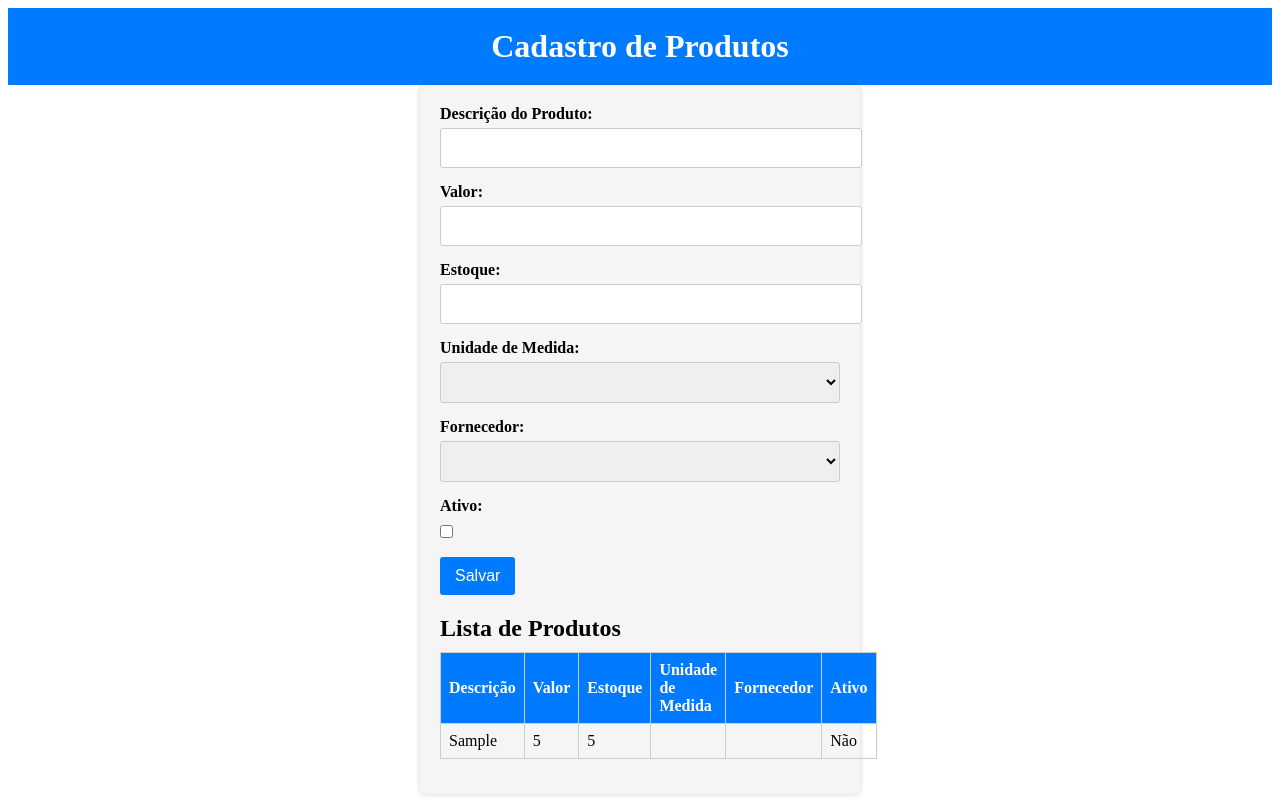
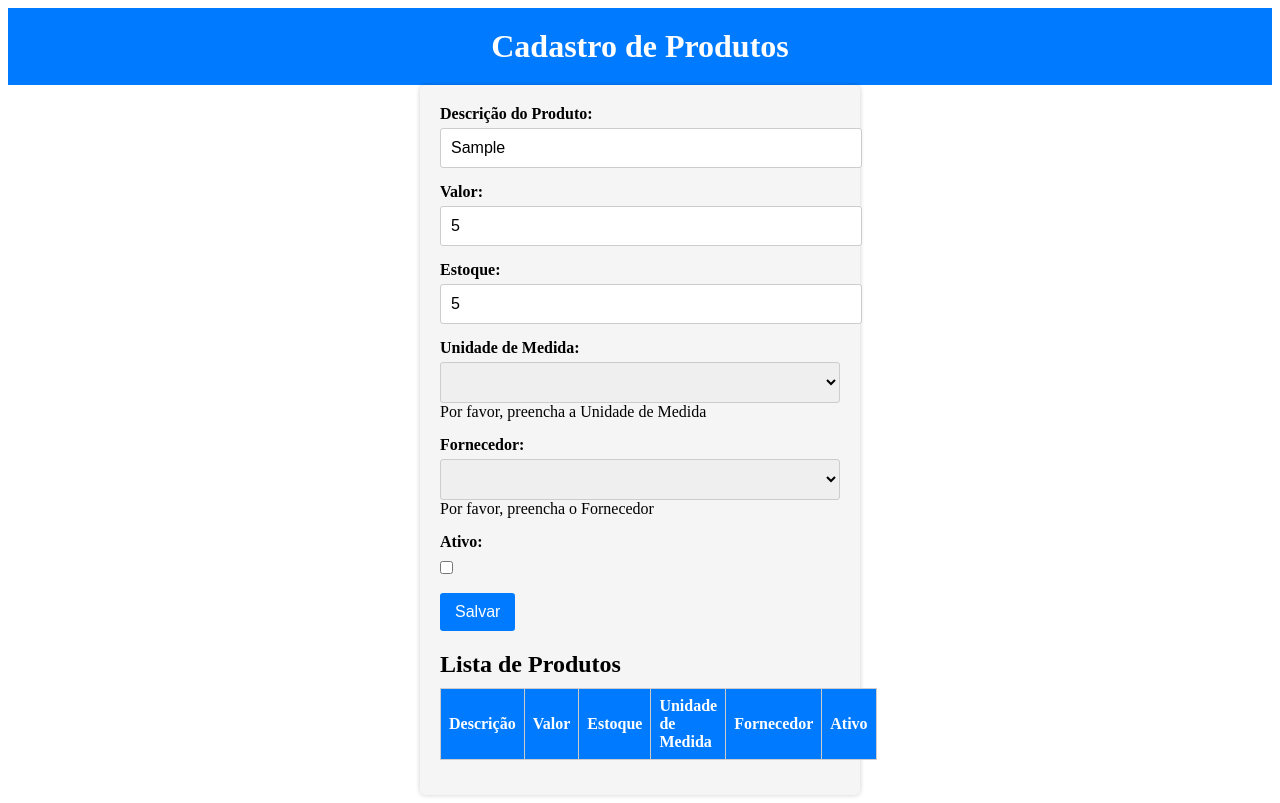
Before and after one commit to Victor-Prudente/projeto-frontend-4-per-si, an Angular app: page / in a window 1280 px wide. Both pictures are taken after typing "Sample", "5", "5" into the empty fields and a click on the button "Salvar". Built offline with nearby package versions, Linux system fonts and the light colour scheme.

Commit message:
0.2 Validations

```diff
--- a/src/app/components/product-registration/product-registration.component.html
+++ b/src/app/components/product-registration/product-registration.component.html
@@ -3,46 +3,67 @@
 </header>
 
 <form (ngSubmit)="saveProduct()">
-  <div>
+  <div class="form-group">
     <label for="desc">Descrição do Produto:</label>
-    <input type="text" id="desc" [(ngModel)]="product.desc" name="desc" required>
+    <input type="text" id="desc" [(ngModel)]="product.desc" name="desc" required class="form-control" [class.is-invalid]="showAlert && !product.desc">
+    <div *ngIf="showAlert && !product.desc" class="invalid-feedback">
+      Por favor, preencha a descrição.
+    </div>
   </div>
 
-  <div>
+  <div class="form-group">
     <label for="value">Valor:</label>
-    <input type="number" id="value" [(ngModel)]="product.value" name="value" required>
+    <input type="number" id="value" [(ngModel)]="product.value" name="value" required class="form-control" [class.is-invalid]="showAlert && !product.value">
+    <div *ngIf="showAlert && !product.value" class="invalid-feedback">
+      Por favor, preencha o valor.
+    </div>
   </div>
-  <div>
-    <label for="stock">Estoque:</label>
-    <input type="number" id="stock" [(ngModel)]="product.stock" name="stock" required>
+
+
+
+  <div class="form-group">
+    <label for="value">Estoque:</label>
+    <input type="number" id="stock" [(ngModel)]="product.stock" name="stock" required class="form-control" [class.is-invalid]="showAlert && !product.value">
+    <div *ngIf="showAlert && !product.value" class="invalid-feedback">
+      Por favor, preencha o Estoque.
+    </div>
   </div>
-  <div>
+
+
+  <div class="form-group">
     <label for="measurementUnity">Unidade de Medida:</label>
-    <select id="measurementUnity" [(ngModel)]="product.measurementUnity" name="measurementUnity" required>
+    <select id="measurementUnity" [(ngModel)]="product.measurementUnity" name="measurementUnity" required class="form-control" [class.is-invalid]="showAlert && !product.measurementUnity">
+
       <option value="l">Litro</option>
       <option value="m">Metro</option>
       <option value="un">Unidade</option>
       <option value="g">Grama</option>
       <option value="cx">Caixa</option>
     </select>
+    <div *ngIf="showAlert && !product.measurementUnity" class="invalid-feedback">
+      Por favor, preencha a Unidade de Medida
+    </div>
   </div>
-  <div>
+
+  <div class="form-group">
     <label for="provider">Fornecedor:</label>
-    <select id="provider" [(ngModel)]="product.provider" name="provider" required>
+    <select id="provider" [(ngModel)]="product.provider" name="provider" required class="form-control" [class.is-invalid]="showAlert && !product.provider">
       <option value="Fornecedor 1">Fornecedor 1</option>
       <option value="Fornecedor 2">Fornecedor 2</option>
       <option value="Fornecedor 3">Fornecedor 3</option>
     </select>
+    <div *ngIf="showAlert && !product.provider" class="invalid-feedback">
+      Por favor, preencha o Fornecedor
+    </div>
   </div>
+
   <div>
     <label for="active">Ativo:</label>
     <input type="checkbox" id="active" [(ngModel)]="product.active" name="active">
   </div>
   <button type="submit">Salvar</button>
 
-  <div *ngIf="showAlert" class="alert alert-danger">
-    Preencha os campos Valor e Estoque com valor válido!
-  </div>
+
 
   <div>
     <h2>Lista de Produtos</h2>
--- a/src/app/components/product-registration/product-registration.component.ts
+++ b/src/app/components/product-registration/product-registration.component.ts
@@ -20,7 +20,7 @@ export class ProductRegistrationComponent {
   products: Product[] = [];
   showAlert = false;
   saveProduct() {
-    if (this.product.value !== null && this.product.stock !== null) {
+    if (this.isFormValid()) {
       this.products.push({ ...this.product });
       console.log(this.productSaved);
       localStorage.setItem('products', JSON.stringify(this.products));
@@ -38,4 +38,13 @@ export class ProductRegistrationComponent {
       this.showAlert = true;
     }
   }
+  isFormValid(): boolean {
+    return (
+      this.product.desc !== '' &&
+      this.product.value !== null &&
+      this.product.stock !== null &&
+      this.product.measurementUnity !== '' &&
+      this.product.provider !== ''
+    );
+  }
 }
```
